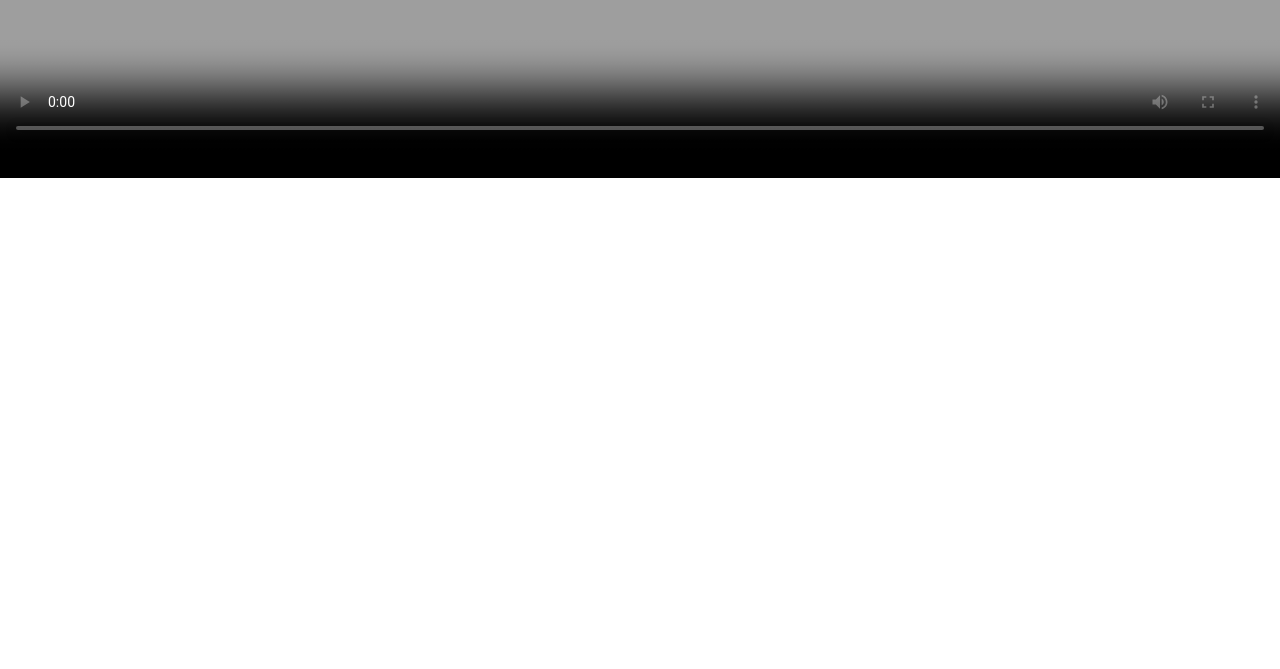
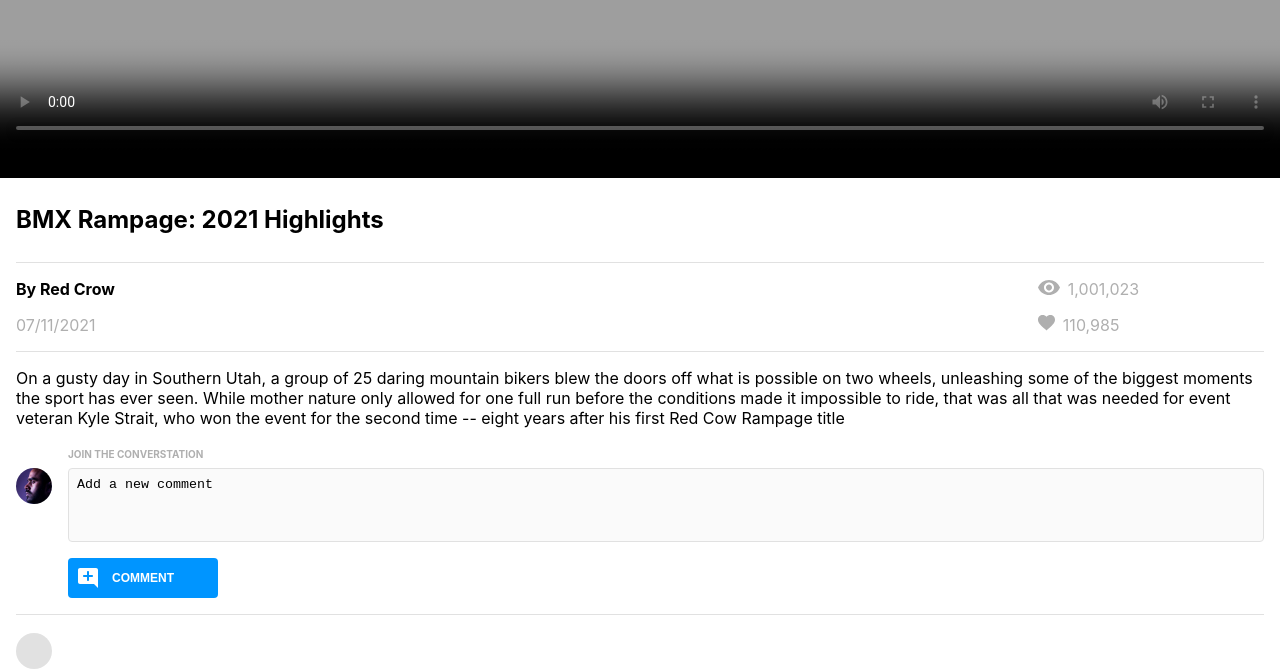
Before and after one commit to ryanatparks/brain-flix, a React (Create React App) app: page / in a window 1280 px wide. Shown: the part 981-1650 px from the top of the page. Before the commit the page ends 1159 px from the top, so only its background shows below. Built offline with nearby package versions, Linux system fonts and the light colour scheme.

Commit message:
Adding VideoMain and VideoDetails Component

```diff
--- a/src/App.scss
+++ b/src/App.scss
@@ -1,6 +1,14 @@
 .App {
-  text-align: center;
   overflow-x: hidden;
+
+  body {
+  :root {
+    h1, h2, h3, p, label, input, button, textarea {
+    margin: 0;
+    padding: 0;
+}
+}
+}
 }
 
 .App-logo {
--- a/src/components/Header/Header.scss
+++ b/src/components/Header/Header.scss
@@ -5,6 +5,9 @@
 .header {
     width: 100%;
     overflow-x: hidden;
+    text-align: center;
+    // display: flex;
+    // flex-direction: column;
 
     &__logo {
         padding: 1rem 0 1rem 0;
--- /dev/null
+++ b/src/components/Video/CommentsForm.js
@@ -0,0 +1,42 @@
+import { useState } from 'react';
+import avatarImage from '../../assets/images/Mohan-muruge.jpg';
+import './CommentsForm.scss'
+import addCommentIcon from '../../assets/Icons/add_comment.svg'
+
+function Comments (props) {
+
+    return (
+        <section className = "comment">
+            <div className = "comment__container-wrap">
+                <img className =  'comment__avatar-image' src = {avatarImage}></img>
+                <form id = 'comment__form'>
+                    <label className = "comment__label" for = "comments">JOIN THE CONVERSTATION</label>
+                    <textarea id = 'comment' placeholder = 'Add a new comment' name = 'comments'></textarea>
+                        <div className = "comment__button-container">
+                            <img className = "comment__button-icon" src = {addCommentIcon}></img>
+                            <button className = "comment__button">COMMENT</button>
+                        </div>
+                </form>
+            </div>
+            <div className = 'comment__section'>
+                <article className = 'comment-card'>
+                    <div className = 'comment__subcontainer'>
+                    <div className = 'comment__avatar-circle'>
+                        <div className = 'comment__subcontainer-column'>
+                        <div className = 'comment__subcontainer-row'>
+                                    <h3 className = 'comment__name'>{props.mainVideo.name}</h3>
+
+
+
+                                </div>
+                            </div>
+                        </div>
+                    </div>
+                </article>
+            </div>
+        </section>
+        )
+    }
+
+
+export default Comments;
--- /dev/null
+++ b/src/components/Video/CommentsForm.scss
@@ -0,0 +1,142 @@
+@import '../../styles/partials/mixin';
+@import '../../styles/partials/variables';
+
+#name {
+    padding: 0 0 0 0.5rem;
+    margin: 0.25rem 0 1.5rem 0;
+    height: 2.25rem;
+    border-radius: 4px;
+    border: solid 1px $mercury;
+    background-color: $background-alabaster;
+    @include tablet {
+        width: 31rem;
+    }
+}
+
+#comment-section {
+    @include tablet {
+        width: 37rem;
+        margin: auto;
+    }
+}
+
+#comment {
+    padding: 0.5rem 0 0 0.5rem;
+    margin: 0.25rem 0 0 0;
+    min-height: 6.75rem;
+    border-radius: 4px;
+    border: solid 1px $mercury;
+    background-color: $background-alabaster;
+    resize: none;
+    @include tablet {
+        min-height: 4rem;
+    }
+}
+
+#comment__form {
+    display: flex;
+    flex-direction: column;
+    flex-grow: 1;
+}
+
+.comment {
+
+    &__container-wrap {
+        display: flex;
+        margin: 1rem 1rem 0 1rem;
+        border-bottom: 1px solid $mercury;
+    }
+
+    &__avatar-image {
+        @include avatar-circle;
+        margin: 1.5rem 1rem 0 0;
+        object-fit: cover;
+        object-position: 20% 50%;
+    }
+
+    &__label {
+        font-size: 0.625rem;
+        line-height: 1.25rem;
+        font-weight: 700;
+        color: $silver;
+    }
+
+    &__button-container {
+        position: relative;
+    }
+
+    &__button-icon {
+        position: absolute;
+        top: 1.5rem;
+        left: 0.5rem;
+    }
+
+    &__button {
+        @include label-font;
+        height: 2.5rem;
+        border-radius: 4px;
+        margin: 1rem 0 1rem 0;
+        color: $white;
+        background-color: $brainflix-blue;
+        border: $brainflix-blue;
+        width: 100%;
+        &:hover {
+            background-color: $brainflix-darkblue;
+            cursor: pointer;
+        }
+        @include tablet {
+            width: 9.375rem;
+            margin-left: auto;
+            font-size: 0.75rem;
+        }
+    }
+
+    ::placeholder {
+        color: black;
+        opacity: 1;
+    }
+
+
+    &__card:first-of-type {
+        border-top: 2px solid $mercury;
+
+    }
+
+    &__card {
+        padding: 0.5rem 0 0 0;
+        margin: 0 1rem 0 1rem;
+        border-bottom: 2px solid $mercury;
+    }
+
+    &__avatar-circle {
+        @include avatar-circle;
+        margin: 1.15rem 0 0 1rem;
+        background-color: $mercury;
+    }
+
+    &__subcontainer {
+        display: flex;
+    }
+
+    &__subcontainer-column {
+        display: flex;
+        flex-direction: column;
+        width: 85%;
+        padding: 0 0 0 1rem;
+    }
+
+    &__subcontainer-row {
+        padding: 1rem 0 1rem 0;
+        display: flex;
+        flex-direction: row;
+        justify-content: space-between;
+    }
+
+    &__date {
+        color: $silver;
+    }
+
+    &__comment {
+        padding: 0 0 1rem 0;
+    }
+}
--- a/src/components/Video/VideoDetails.js
+++ b/src/components/Video/VideoDetails.js
@@ -0,0 +1,51 @@
+import { useState } from 'react';
+import './VideoDetails.scss';
+import viewIcon from '../../assets/Icons/views.svg';
+import likeIcon from '../../assets/Icons/likes.svg';
+
+
+function VideoDetails (props) {
+
+    //Converting timestamp from JSON to another Date format
+    function convertDate() {
+    const fullDate = new Date(props.mainVideo.timestamp)
+
+    let day = ("0" + (fullDate.getDate())).slice(-2);
+    let month = ("0" + (fullDate.getMonth()+1)).slice(-2);
+    let year = fullDate.getFullYear();
+
+    let monthDateYear = (month) + '/' + day + "/" + year;
+
+    return monthDateYear;
+}
+
+    const formattedDate = convertDate()
+
+    return (
+    <section className = 'video__details'>
+        <h1 className = 'video__title'>{props.mainVideo.title}</h1>
+            <div className = 'video__data'>
+                <div className = 'video__data-left'>
+                    <h3 className = 'video__data-channel'>By {props.mainVideo.channel}</h3>
+                    <span class = 'video__data-date'>{formattedDate}</span>
+                </div>
+                <div className = 'video__data-right'>
+                    <div className = 'video__data-icon'>
+                        <img className = 'video__views-icon' src = {viewIcon}></img>
+                        <span className = 'video__data-views'>{props.mainVideo.views}</span>
+                    </div>
+                    <div className = 'video__data-likes'>
+                        <img className = 'video__likes-icon' src = {likeIcon}></img>
+                        <span className = 'video__data-likes'>{props.mainVideo.likes}</span>
+                    </div>
+                </div>
+            </div>
+        <p className = 'video__description'>{props.mainVideo.description}</p>
+
+
+
+    </section>
+    );
+}
+
+export default VideoDetails;
--- a/src/components/Video/VideoDetails.scss
+++ b/src/components/Video/VideoDetails.scss
@@ -0,0 +1,59 @@
+@import '/src/styles/partials/variables';
+
+.video {
+    &__title {
+        font-size: 1.5rem;
+        line-height: 2.25rem;
+        font-weight: 700;
+        margin: 1.5rem 1rem 0 1rem;
+        border-bottom: 1px solid $mercury;
+        padding-bottom: 1.5rem;
+
+    }
+
+    &__data-channel {
+        font-size: 1rem;
+        line-height: 1.25rem;
+        font-weight: 700;
+    }
+
+    &__data-date {
+        color: $silver;
+    }
+
+    &__data {
+        display: flex;
+        justify-content: space-between;
+        border-bottom: 1px solid $mercury;
+        padding-bottom: 1rem;
+        margin: 0 1rem 0 1rem;
+    }
+
+    &__data-icon {
+        padding: 1rem 0 1rem 0;
+    }
+
+    &__views-icon {
+        padding-right: 0.5rem
+    }
+
+    &__data-views {
+        color: $silver;
+    }
+
+    &__likes-icon {
+        padding-right: 0.5rem;
+    }
+
+    &__data-likes {
+        color: $silver;
+    }
+
+    &__data-right {
+        padding: 0 10% 0 0;
+    }
+
+    &__description {
+        margin: 1rem 1rem 0 1rem;
+    }
+}
--- a/src/components/Video/VideoList.js
+++ b/src/components/Video/VideoList.js
@@ -2,7 +2,7 @@ import { useState } from 'react'
 import './VideoList.scss'
 import videoDetails from '../../data/video-details.json';
 
-
+//Component for list of videos in the queue
 function VideoList () {
 
 
--- a/src/components/Video/VideoMain.js
+++ b/src/components/Video/VideoMain.js
@@ -1,6 +1,8 @@
 import { useState } from 'react'
 import './VideoMain.scss'
 import videoDetails from '../../data/video-details.json';
+import VideoDetails from '../../components/Video/VideoDetails';
+import Comments from './CommentsForm';
 
 
 function VideoMain () {
@@ -13,7 +15,8 @@ function VideoMain () {
         <div className = 'video__container'>
             <video className = 'video__main' controls poster = {mainVideo.image}></video>
         </div>
-
+        <VideoDetails mainVideo = {mainVideo}></VideoDetails>
+        <Comments mainVideo = {mainVideo}></Comments>
     </main>
     );
 }
--- a/src/data/video-details.json
+++ b/src/data/video-details.json
@@ -2,7 +2,7 @@
   {
     "id": "84e96018-4022-434e-80bf-000ce4cd12b8",
     "title": "BMX Rampage: 2021 Highlights",
-    "channel": "Red Cow",
+    "channel": "Red Crow",
     "image": "https://i.imgur.com/l2Xfgpl.jpg",
     "description": "On a gusty day in Southern Utah, a group of 25 daring mountain bikers blew the doors off what is possible on two wheels, unleashing some of the biggest moments the sport has ever seen. While mother nature only allowed for one full run before the conditions made it impossible to ride, that was all that was needed for event veteran Kyle Strait, who won the event for the second time -- eight years after his first Red Cow Rampage title",
     "views": "1,001,023",
--- a/src/styles/partials/_mixin.scss
+++ b/src/styles/partials/_mixin.scss
@@ -9,5 +9,16 @@
         @media (min-width: $desktop) {
             @content;
         }
+    }
 
+@mixin avatar-circle {
+    border-radius: 50%;
+    height: 2.25rem;
+    width: 2.25rem;
 }
+
+@mixin label-font {
+    font-size: 0.625rem;
+    line-height: 1.25rem;
+    font-weight: 700;
+}
```
